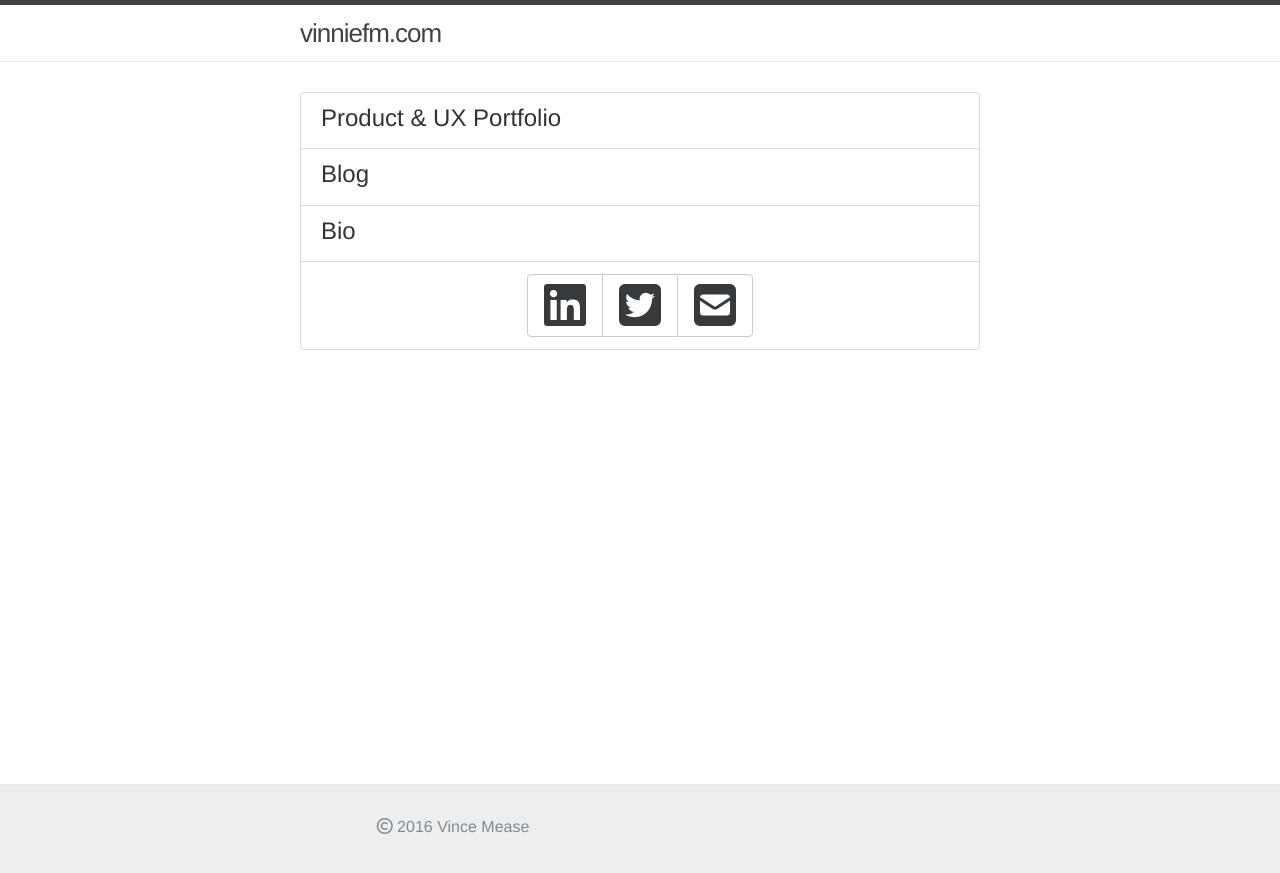
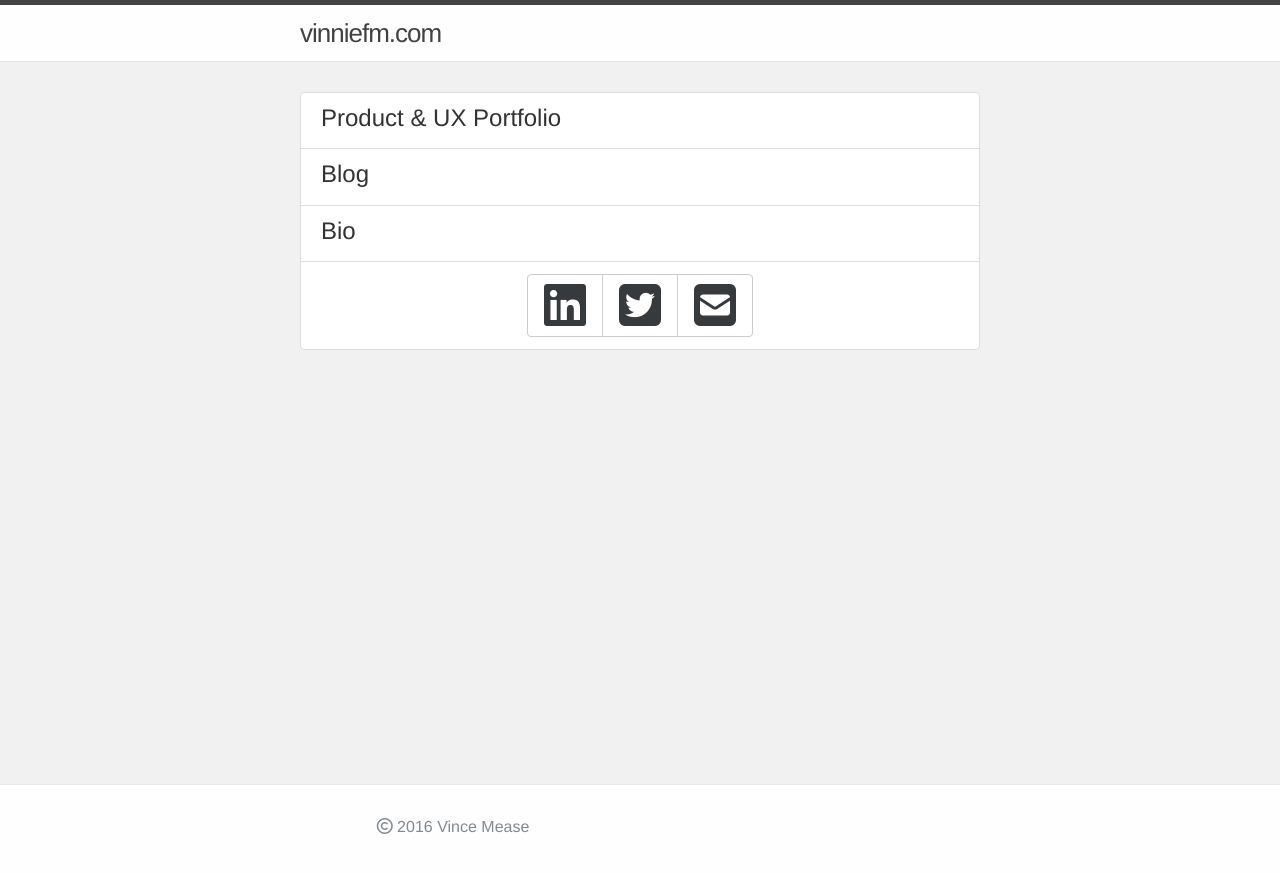
Before and after one commit to vinniefm/vinniefm-jekyll-site, a Jekyll site: the page built from index.html, in a window 1280 px wide. Shown: the top 873 px of the page. Built offline with Jekyll 4.4.1, drawn with Linux system fonts in a browser that asks for light colours; nearby versions of some CDN libraries.

Commit message:
background-color updates

```diff
--- a/_sass/_layout.scss
+++ b/_sass/_layout.scss
@@ -2,6 +2,7 @@
  * Site header
  */
 .site-header {
+    background-color: $white;
     border-top: 5px solid $grey-color-dark;
     border-bottom: 1px solid $grey-color-light;
     min-height: 56px;
@@ -100,7 +101,7 @@
 .site-footer {
     border-top: 1px solid $grey-color-light;
     padding: $spacing-unit 0;
-    background-color: $gray-lighter;
+    background-color: $white;
 }
 
 .footer-heading {
--- a/_sass/_variables.scss
+++ b/_sass/_variables.scss
@@ -25,6 +25,8 @@
 // Colors
 //
 // Grayscale and brand colors for use across Bootstrap.
+
+$white:                     #fefefe !default;
 
 $gray-dark:                 #373a3c !default;
 $gray:                      #55595c !default;
@@ -85,7 +87,7 @@ $border-width:               1px !default;
 //
 // Settings for the `<body>` element.
 
-$body-bg:                    #fff !default;
+$body-bg:                    #f1f1f1 !default;
 $body-color:                 $gray-dark !default;
 
 
```
